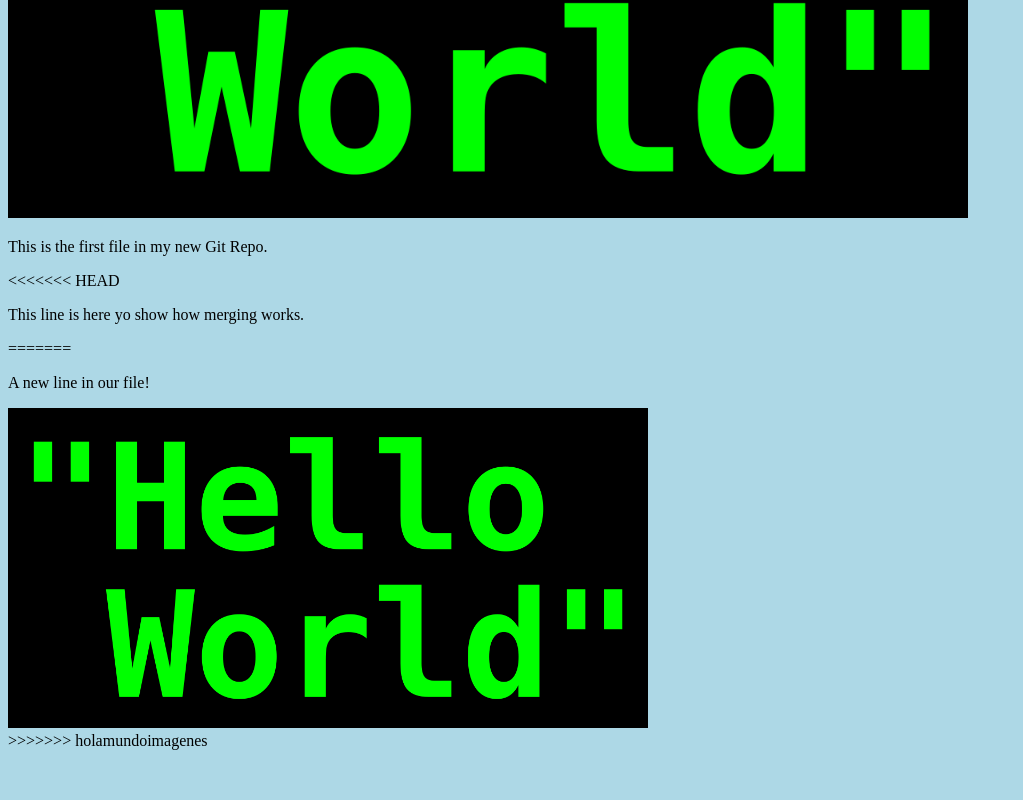
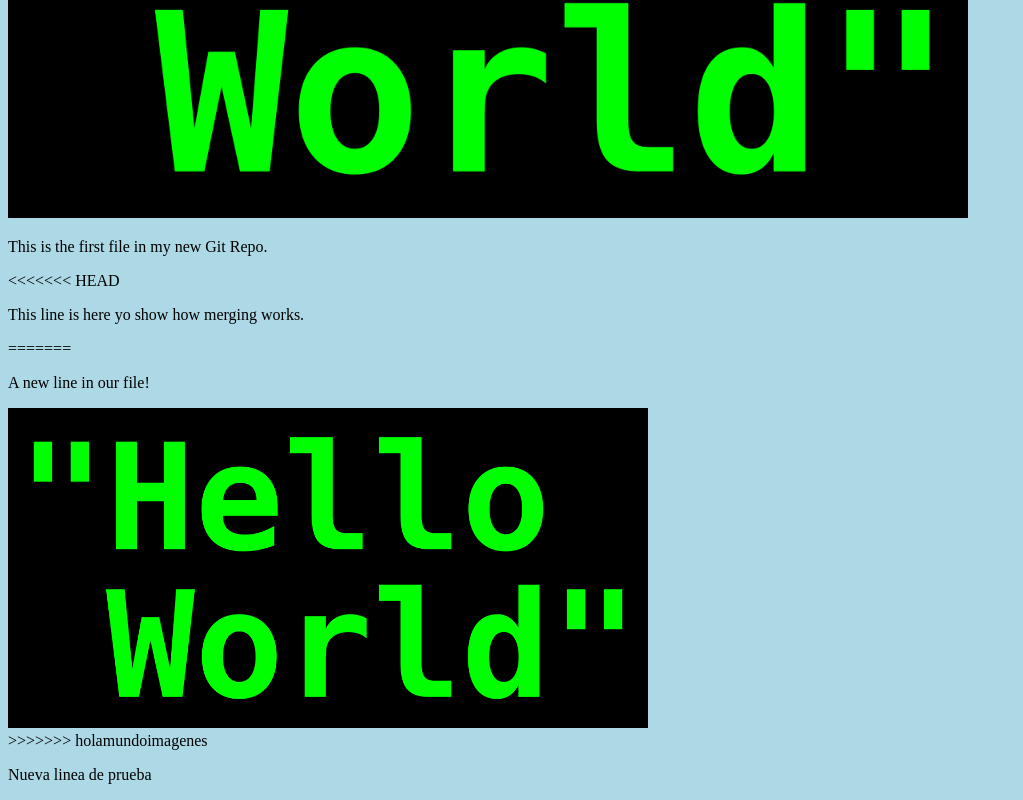
Before and after one commit to joseluishernandezclaros/joseluishernandezclaros.github.io, a plain HTML site: page index2.html in a window 1280 px wide. Shown: the part 342-1142 px from the top of the page, without its empty margins (0-1023 px from the left). Before the commit the page ends 1100 px from the top, so only its background shows below. Drawn offline with Linux system fonts and the light colour scheme.

Commit message:
cambios en index2.html nuevo parrafo

```diff
--- a/index2.html
+++ b/index2.html
@@ -16,5 +16,6 @@
 <p>A new line in our file!</p>
 <div><img src="img_hello_world.jpg" alt="Hello Git" style="width:100%;max-width:640px"></div>
 >>>>>>> holamundoimagenes
+<p>Nueva linea de prueba</p>
 </body>
 </html>
```
